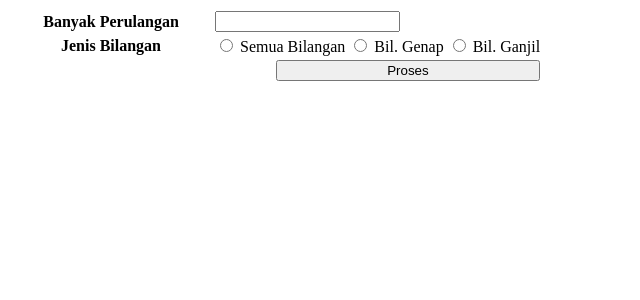
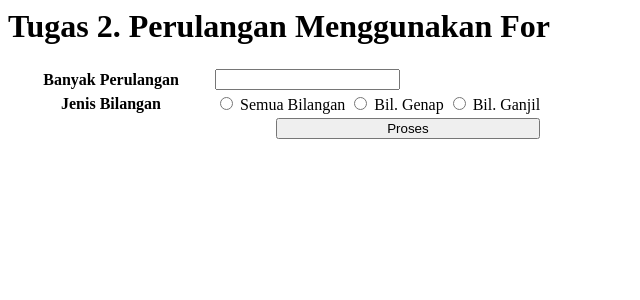
Before and after one commit to SynapseAcademy/FullStack-1, a PHP site: page /tugas2.php in a window 1280 px wide. Shown: the top 300 px of the page, without its empty margins (0-640 px from the left). Run offline with PHP 8.4, Linux system fonts and the light colour scheme.

Commit message:
mengubah tugas2.php

```diff
--- a/TugasUlyl/tugas2.php
+++ b/TugasUlyl/tugas2.php
@@ -1,3 +1,4 @@
+<h1>Tugas 2. Perulangan Menggunakan For</h1>
 <form action="" method="post">
    <table>
       <tr>
```
